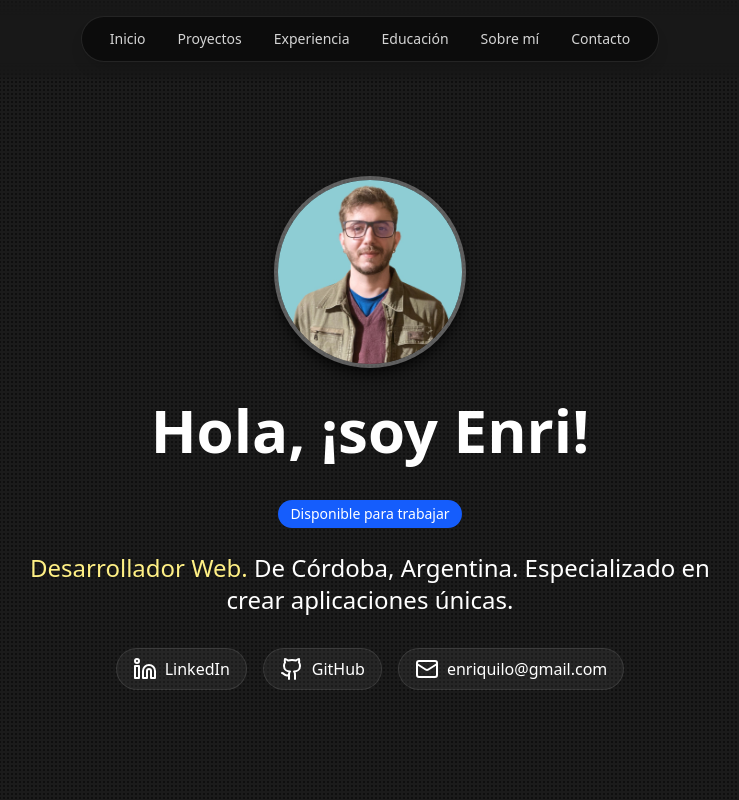
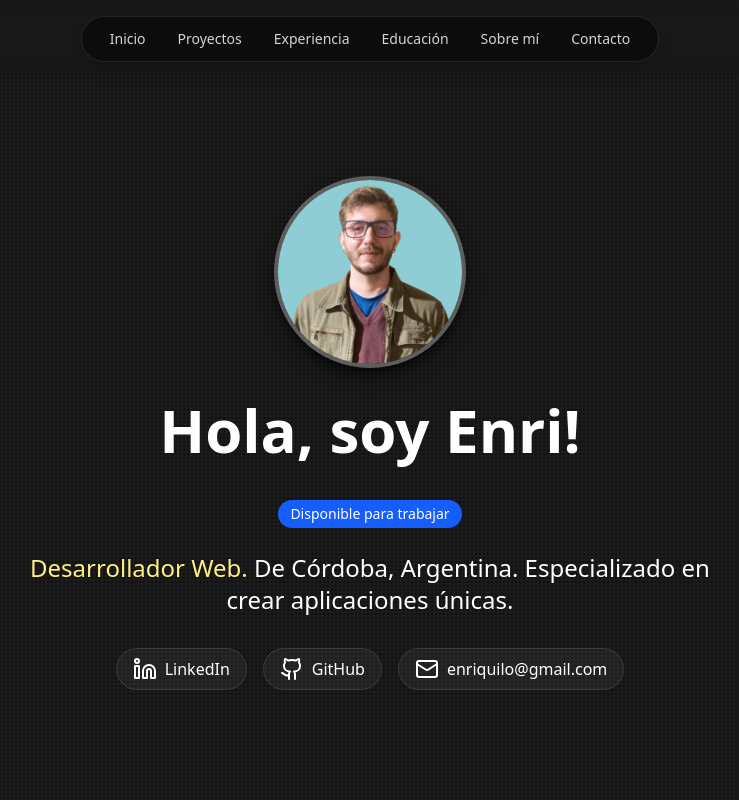
Before and after one commit to enriquito11/portfolio-react, a React (Vite) app: page / in a window 1280 px wide. Shown: the top 800 px of the page, without its empty margins (270-1009 px from the left). Built offline with nearby package versions, Linux system fonts and the light colour scheme.

Commit message:
Update Hero.jsx

```diff
--- a/src/components/Hero.jsx
+++ b/src/components/Hero.jsx
@@ -15,7 +15,7 @@ export default function Hero() {
 
      <div className="flex flex-col items-center mb-6">
         <h1 className="text-white text-3xl md:text-5xl lg:text-6xl font-bold text-center mb-10">
-          Hola, ¡soy Enri!
+          Hola, soy Enri!
         </h1>
         <a
           href="https://www.linkedin.com/in/enri-torres"
```
